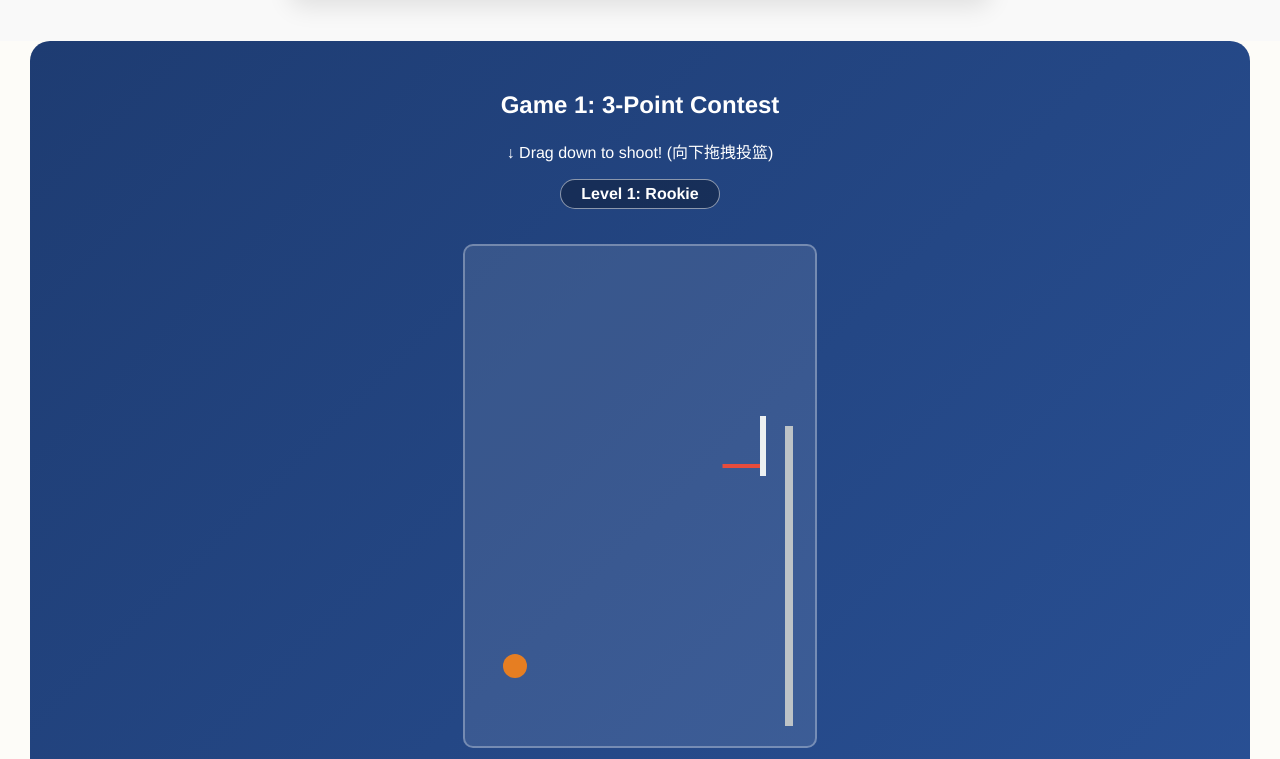
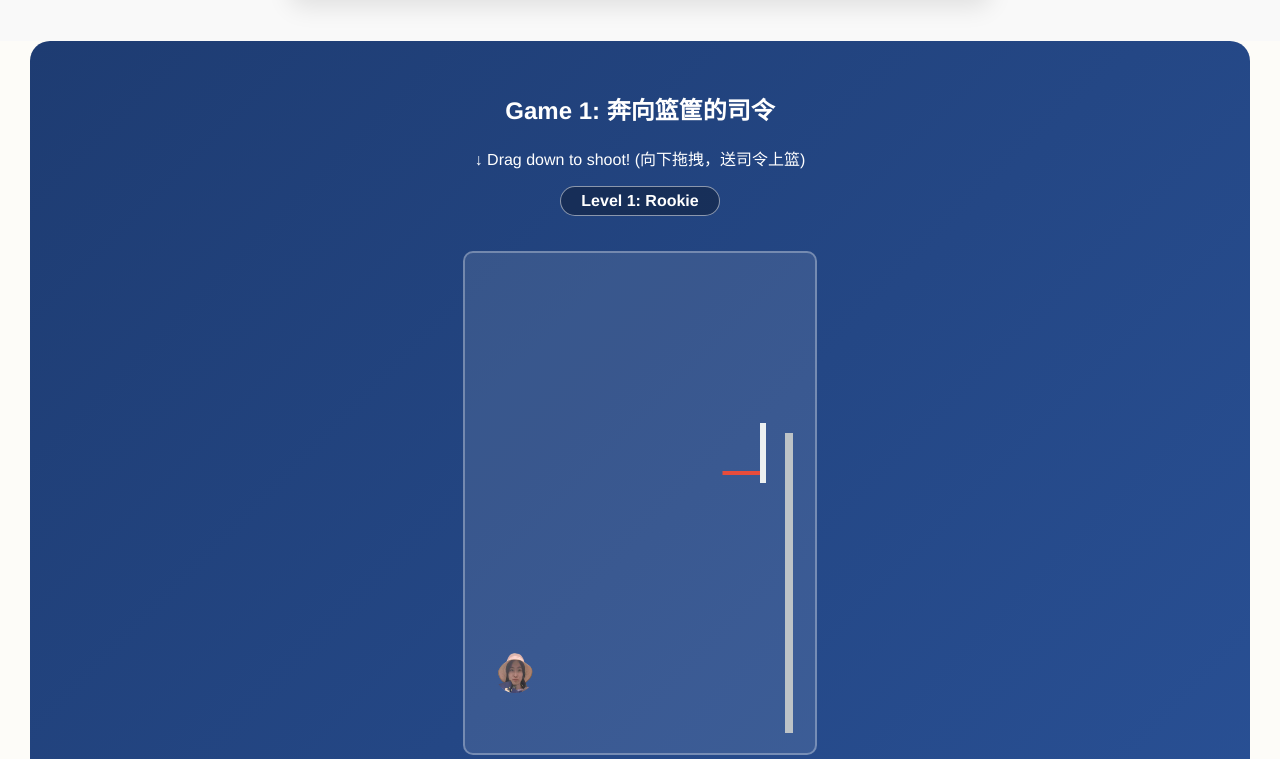
Before and after one commit to yuanjiuxi/yuanjiuxi.github.io, a plain HTML site: page index.html in a window 1280 px wide. Shown: the part 1486-2245 px from the top of the page. Drawn offline with Linux system fonts and the light colour scheme; animation ran at ten frames a second.

Commit message:
Add files via upload

```diff
--- a/index.html
+++ b/index.html
@@ -142,7 +142,7 @@
         .locked-photo {
             position: relative;
             height: 250px;
-            background: #fff; /* 改为白色背景，防止黑边难看 */
+            background: #fff;
             border-radius: 10px;
             overflow: hidden;
             display: flex;
@@ -153,8 +153,7 @@
         .locked-photo img {
             width: 100%;
             height: 100%;
-            /* 关键修改：改为 contain，确保照片完整显示 */
-            object-fit: contain;
+            object-fit: contain; /* 完整显示照片 */
             filter: blur(20px) grayscale(100%);
             opacity: 0.5;
             transition: all 1s;
@@ -201,7 +200,7 @@
         <div class="logo">Commander Yuan</div>
         <div class="nav-links">
             <a href="#about">About</a>
-            <a href="#basket-section">Basketball</a>
+            <a href="#basket-section">Commander Hoop</a>
             <a href="#cmd-section">Angry Commander</a>
         </div>
     </nav>
@@ -236,10 +235,10 @@
         </video>
     </div>
 
-    <!-- GAME 1: BASKETBALL -->
+    <!-- GAME 1: 奔向篮筐的司令 -->
     <section id="basket-section" class="game-wrapper">
-        <h2>Game 1: 3-Point Contest</h2>
-        <p>↓ Drag down to shoot! (向下拖拽投篮)</p>
+        <h2>Game 1: 奔向篮筐的司令</h2>
+        <p>↓ Drag down to shoot! (向下拖拽，送司令上篮)</p>
         <div class="level-badge" id="basket-level">Level 1: Rookie</div>
 
         <canvas id="basket-canvas" width="350" height="500"></canvas>
@@ -254,7 +253,7 @@
     <!-- GAME 2: ANGRY COMMANDER -->
     <section id="cmd-section" class="game-wrapper">
         <h2>Game 2: Angry Commander</h2>
-        <p>← Drag left to launch! (向后拖拽发射司令)</p>
+        <p>← Drag left to launch! (向后拖拽，发射司令)</p>
         <div class="level-badge" id="cmd-level">Level 1: First Strike</div>
 
         <canvas id="cmd-canvas" width="600" height="400"></canvas>
@@ -286,7 +285,7 @@
         function closeModal() { modal.classList.remove('active'); }
         modal.addEventListener('click', (e) => { if(e.target===modal) closeModal(); });
 
-        // --- 粒子头像逻辑 (保持不变) ---
+        // --- 粒子头像逻辑 ---
         const pCanvas = document.getElementById('particle-canvas');
         const pCtx = pCanvas.getContext('2d');
         pCanvas.width = 600; pCanvas.height = 600; pCtx.scale(2, 2);
@@ -335,7 +334,6 @@
             }
             animateParticles();
         }
-        // Fallback if no avatar
         avatarImg.onerror = () => {
              pCtx.fillStyle='#8B4513'; pCtx.font='100px Arial'; pCtx.fillText('J.Y', 80, 180);
         }
@@ -345,12 +343,14 @@
         }
 
         // ==========================================
-        // GAME 1: BASKETBALL (优化物理碰撞)
+        // GAME 1: 奔向篮筐的司令 (Commander Head Ball)
         // ==========================================
         const bCanvas = document.getElementById('basket-canvas');
         const bCtx = bCanvas.getContext('2d');
+        const cmdImg = new Image(); cmdImg.src = './commander.png'; // 共享司令图片
+
         let bLevel = 1;
-        let bBall = { x:50, y:420, r:12, vx:0, vy:0, dragging:false, flying:false };
+        let bBall = { x:50, y:420, r:20, vx:0, vy:0, dragging:false, flying:false, rot:0 }; // r加一点，rot旋转
         let bHoop = { x:280, y:220, w:45, dir:1.5 };
         let bDragStart = {x:0, y:0}; let bDragCurr = {x:0, y:0};
 
@@ -375,59 +375,49 @@
             if(bBall.dragging) {
                 bBall.dragging=false; bBall.flying=true;
                 bBall.vx = (bBall.x - bDragCurr.x)*0.25; bBall.vy = (bBall.y - bDragCurr.y)*0.25;
-                // Limit speed
                 bBall.vx = Math.min(Math.max(bBall.vx,-20),20); bBall.vy = Math.min(Math.max(bBall.vy,-20),20);
             }
         }
         function updateBasket() {
             bCtx.clearRect(0,0,350,500);
-            // Hoop Logic
             if(bLevel===2) { bHoop.x+=1.5*bHoop.dir; if(bHoop.x>300||bHoop.x<150) bHoop.dir*=-1; }
             if(bLevel===3) { bHoop.x+=3*bHoop.dir; if(bHoop.x>310||bHoop.x<120) bHoop.dir*=-1; }
 
-            // Draw Backboard & Rim
+            // Draw Hoop
             bCtx.fillStyle='#bdc3c7'; bCtx.fillRect(bHoop.x+40, bHoop.y-40, 8, 300); // Post
-
-            // Backboard collision area: roughly x+15, width 6
             bCtx.fillStyle='#ecf0f1'; bCtx.fillRect(bHoop.x+15, bHoop.y-50, 6, 60); // Board
             bCtx.strokeStyle='#e74c3c'; bCtx.lineWidth=4; bCtx.beginPath();
-            bCtx.moveTo(bHoop.x-bHoop.w/2, bHoop.y); bCtx.lineTo(bHoop.x+15, bHoop.y); bCtx.stroke(); // Rim line
+            bCtx.moveTo(bHoop.x-bHoop.w/2, bHoop.y); bCtx.lineTo(bHoop.x+15, bHoop.y); bCtx.stroke();
 
-            // Ball Physics
+            // Physics
             if(bBall.flying) {
                 bBall.vy+=0.5; bBall.x+=bBall.vx; bBall.y+=bBall.vy;
+                bBall.rot += bBall.vx * 0.1; // 旋转
 
-                // 1. Wall/Floor Bounce
+                // Wall/Floor
                 if(bBall.y+bBall.r>500) { bBall.y=500-bBall.r; bBall.vy*=-0.6; bBall.vx*=0.8; }
-                if(bBall.x>350||bBall.x<0) bBall.vx*=-0.8;
+                if(bBall.x>350||bBall.x<0) { bBall.vx*=-0.8; bBall.rot*=-1; }
 
-                // 2. Backboard Collision (打板)
-                // Board surface is roughly at bHoop.x + 15
+                // Backboard Bounce
                 if(bBall.x + bBall.r > bHoop.x + 15 && bBall.x - bBall.r < bHoop.x + 21 &&
                    bBall.y > bHoop.y - 50 && bBall.y < bHoop.y + 10) {
-                     bBall.vx *= -0.7; // Rebound
-                     bBall.x = bHoop.x + 15 - bBall.r - 2; // Separate
+                     bBall.vx *= -0.7; bBall.x = bHoop.x + 15 - bBall.r - 2; bBall.rot*=-1;
+                }
+                // Rim Collision
+                let rimX = bHoop.x - bHoop.w/2; let rimY = bHoop.y;
+                if(Math.hypot(bBall.x - rimX, bBall.y - rimY) < bBall.r + 3) {
+                    bBall.vx *= -0.8; bBall.vy *= -0.8;
                 }
 
-                // 3. Front Rim Collision (打前沿)
-                // Rim front point
-                let rimX = bHoop.x - bHoop.w/2;
-                let rimY = bHoop.y;
-                let dRim = Math.hypot(bBall.x - rimX, bBall.y - rimY);
-                if(dRim < bBall.r + 3) {
-                    bBall.vx *= -0.8;
-                    bBall.vy *= -0.8;
-                }
+                // Reset
+                if(Math.abs(bBall.vy)<0.5 && Math.abs(bBall.vx)<0.5 && bBall.y>480) { bBall.flying=false; bBall.x=50; bBall.y=420; bBall.rot=0; }
 
-                // Reset Check
-                if(Math.abs(bBall.vy)<0.5 && Math.abs(bBall.vx)<0.5 && bBall.y>480) { bBall.flying=false; bBall.x=50; bBall.y=420; }
-
-                // Score? (Ball must be moving down, through the hoop width)
+                // Score
                 if(bBall.vy>0 && bBall.x>bHoop.x-bHoop.w/2+5 && bBall.x<bHoop.x+10 && Math.abs(bBall.y-bHoop.y)<10) {
                     document.getElementById(`bp${bLevel}`).classList.add('unlocked');
                     if(bLevel<3) { bLevel++; document.getElementById('basket-level').innerText=`Level ${bLevel}`; }
-                    bBall.flying=false; bBall.x=50; bBall.y=420;
-                    showModal('SWISH!', 'Basket made! Next photo unlocked.'); setTimeout(closeModal, 1500);
+                    bBall.flying=false; bBall.x=50; bBall.y=420; bBall.rot=0;
+                    showModal('SWISH!', 'Commander scored! Next photo unlocked.'); setTimeout(closeModal, 1500);
                 }
             }
 
@@ -436,26 +426,36 @@
                 bCtx.beginPath(); bCtx.strokeStyle='rgba(255,255,255,0.6)'; bCtx.moveTo(bBall.x, bBall.y); bCtx.lineTo(bDragCurr.x, bDragCurr.y); bCtx.stroke();
             }
 
-            // Draw Ball
-            bCtx.beginPath(); bCtx.fillStyle='#e67e22'; bCtx.arc(bBall.x, bBall.y, bBall.r, 0, Math.PI*2); bCtx.fill();
+            // Draw Commander Head (Game 1)
+            bCtx.save();
+            bCtx.translate(bBall.x, bBall.y);
+            bCtx.rotate(bBall.rot);
+            bCtx.beginPath(); bCtx.arc(0,0,bBall.r,0,Math.PI*2); bCtx.clip();
+            if(cmdImg.complete && cmdImg.naturalWidth!==0) {
+                bCtx.drawImage(cmdImg, -bBall.r, -bBall.r, bBall.r*2, bBall.r*2);
+            } else {
+                bCtx.fillStyle='#e67e22'; bCtx.fill(); // 还没加载出来显示橙色球
+            }
+            bCtx.restore();
+
             requestAnimationFrame(updateBasket);
         }
         updateBasket();
 
 
         // ==========================================
-        // GAME 2: ANGRY COMMANDER (优化发射力度)
+        // GAME 2: ANGRY COMMANDER (Power Update)
         // ==========================================
         const cCanvas = document.getElementById('cmd-canvas');
         const cCtx = cCanvas.getContext('2d');
-        const cmdImg = new Image(); cmdImg.src = './commander.png';
+        // cmdImg is already loaded above
 
         let cLevel = 1;
         let cBall = { x:120, y:280, r:25, vx:0, vy:0, state:'idle', rot:0 };
         let cDrag = { x:120, y:280 };
         let cTargets = [];
-        let cExplosions = []; // 爆炸粒子
-        let cTrail = []; // 轨迹
+        let cExplosions = [];
+        let cTrail = [];
 
         function initCmdLevel() {
             cBall.state='idle'; cBall.x=120; cBall.y=280; cBall.vx=0; cBall.vy=0; cBall.rot=0; cTrail=[];
@@ -468,14 +468,13 @@
                 cTargets.push({x:480,y:250,w:40,h:40,hp:1, move:true, oy:250});
             } else {
                 cTargets.push({x:520,y:310,w:30,h:30,hp:1});
-                cTargets.push({x:350,y:250,w:20,h:100,type:'wall'}); // Wall
+                cTargets.push({x:350,y:250,w:20,h:100,type:'wall'});
             }
             document.getElementById('cmd-level').innerText = `Level ${cLevel}: ${cLevel===1?'First Strike':(cLevel===2?'Moving Targets':'The Fortress')}`;
         }
 
         function getCPos(e) {
             const r = cCanvas.getBoundingClientRect();
-            // 修正Canvas缩放
             const sx = cCanvas.width/r.width; const sy = cCanvas.height/r.height;
             const cx = e.touches?e.touches[0].clientX:e.clientX;
             const cy = e.touches?e.touches[0].clientY:e.clientY;
@@ -498,7 +497,6 @@
                 let p = getCPos(e);
                 let dx = p.x-120; let dy = p.y-280;
                 let d = Math.sqrt(dx*dx+dy*dy);
-                // 关键修改：增加最大拖拽距离 100 -> 130
                 if(d>130) { p.x=120+dx*(130/d); p.y=280+dy*(130/d); }
                 cDrag = p; cBall.x=p.x; cBall.y=p.y;
             }
@@ -506,18 +504,15 @@
         function cEnd() {
             if(cBall.state==='dragging') {
                 cBall.state='flying';
-                // 关键修改：增加弹力系数 0.22 -> 0.35，让手机更容易射远
                 cBall.vx = (120 - cBall.x)*0.35;
                 cBall.vy = (280 - cBall.y)*0.35;
             }
         }
 
-        // 爆炸粒子系统
         function createExplosion(x, y) {
             for(let i=0; i<20; i++) {
                 cExplosions.push({
-                    x:x, y:y,
-                    vx:(Math.random()-0.5)*10, vy:(Math.random()-0.5)*10,
+                    x:x, y:y, vx:(Math.random()-0.5)*10, vy:(Math.random()-0.5)*10,
                     life:1.0, color:`hsl(${Math.random()*60+10}, 100%, 50%)`
                 });
             }
@@ -525,48 +520,29 @@
 
         function updateCmd() {
             cCtx.clearRect(0,0,600,400);
-
-            // 地面
             cCtx.fillStyle='#ecf0f1'; cCtx.fillRect(0,350,600,50);
 
-            // 移动靶逻辑
             const time = Date.now()/500;
-            cTargets.forEach(t => {
-                if(t.move && t.hp>0) t.y = t.oy + Math.sin(time)*40;
-            });
+            cTargets.forEach(t => { if(t.move && t.hp>0) t.y = t.oy + Math.sin(time)*40; });
 
-            // 物理
             if(cBall.state==='flying') {
-                cBall.vy += 0.4;
-                cBall.x += cBall.vx; cBall.y += cBall.vy; cBall.rot+=0.2;
-
-                // 记录轨迹
+                cBall.vy += 0.4; cBall.x += cBall.vx; cBall.y += cBall.vy; cBall.rot+=0.2;
                 if(cTrail.length%3===0) cTrail.push({x:cBall.x, y:cBall.y});
 
-                // 边界
                 if(cBall.y+cBall.r>350) {
                     cBall.y=350-cBall.r; cBall.vy*=-0.5; cBall.vx*=0.6;
                     if(Math.abs(cBall.vx)<0.5 && Math.abs(cBall.vy)<0.5) setTimeout(initCmdLevel, 1000);
                 }
                 if(cBall.x>600) setTimeout(initCmdLevel, 500);
 
-                // 碰撞检测
                 let activeTargets = 0;
                 cTargets.forEach(t => {
                     if(t.hp<=0) return;
                     if(t.type!=='wall') activeTargets++;
-
-                    // AABB Check
                     if(cBall.x+cBall.r > t.x && cBall.x-cBall.r < t.x+t.w &&
                        cBall.y+cBall.r > t.y && cBall.y-cBall.r < t.y+t.h) {
-
-                        if(t.type==='wall') {
-                            cBall.vx *= -0.6; // 撞墙
-                        } else {
-                            t.hp = 0; // 击毁
-                            cBall.vy *= 0.6;
-                            createExplosion(t.x+t.w/2, t.y+t.h/2);
-                        }
+                        if(t.type==='wall') { cBall.vx *= -0.6; }
+                        else { t.hp = 0; cBall.vy *= 0.6; createExplosion(t.x+t.w/2, t.y+t.h/2); }
                     }
                 });
 
@@ -582,57 +558,41 @@
                 }
             }
 
-            // 绘制轨迹
-            cCtx.beginPath();
-            cTrail.forEach(p => cCtx.lineTo(p.x, p.y));
+            cCtx.beginPath(); cTrail.forEach(p => cCtx.lineTo(p.x, p.y));
             cCtx.strokeStyle = 'rgba(142, 68, 173, 0.3)'; cCtx.lineWidth=4; cCtx.stroke();
 
-            // 绘制目标
             cTargets.forEach(t => {
                 if(t.hp<=0) return;
                 cCtx.fillStyle = t.type==='wall' ? '#7f8c8d' : '#c0392b';
                 cCtx.fillRect(t.x, t.y, t.w, t.h);
-                // 纹理
                 cCtx.strokeStyle='#fff'; cCtx.lineWidth=2; cCtx.strokeRect(t.x, t.y, t.w, t.h);
             });
 
-            // 绘制弹弓后
             cCtx.beginPath(); cCtx.lineWidth=5; cCtx.strokeStyle='#5d4037';
             cCtx.moveTo(105, 280);
             if(cBall.state==='dragging') cCtx.lineTo(cBall.x, cBall.y); else cCtx.lineTo(120, 280);
             cCtx.stroke();
 
-            // 绘制司令 (图片优先，失败则画黄球)
             cCtx.save();
             cCtx.translate(cBall.x, cBall.y); cCtx.rotate(cBall.rot);
             cCtx.beginPath(); cCtx.arc(0,0,cBall.r,0,Math.PI*2); cCtx.clip();
-
             if(cmdImg.complete && cmdImg.naturalWidth !== 0) {
                 cCtx.drawImage(cmdImg, -cBall.r, -cBall.r, cBall.r*2, cBall.r*2);
             } else {
-                cCtx.fillStyle='#f1c40f'; cCtx.fill(); cCtx.fillStyle='#000'; cCtx.font='12px Arial'; cCtx.fillText('Cmdr', -14, 4);
+                cCtx.fillStyle='#f1c40f'; cCtx.fill();
             }
             cCtx.restore();
 
-            // 绘制弹弓前
             cCtx.beginPath(); cCtx.lineWidth=5; cCtx.strokeStyle='#3e2723';
             cCtx.moveTo(135, 280);
             if(cBall.state==='dragging') cCtx.lineTo(cBall.x, cBall.y); else cCtx.lineTo(120, 280);
             cCtx.stroke();
-
-            // 绘制弹弓座
             cCtx.fillStyle='#5d4037'; cCtx.fillRect(115, 280, 10, 70);
 
-            // 绘制爆炸
             for(let i=cExplosions.length-1; i>=0; i--) {
-                let p = cExplosions[i];
-                p.life -= 0.05; p.x += p.vx; p.y += p.vy;
+                let p = cExplosions[i]; p.life -= 0.05; p.x += p.vx; p.y += p.vy;
                 if(p.life<=0) cExplosions.splice(i,1);
-                else {
-                    cCtx.globalAlpha = p.life; cCtx.fillStyle = p.color;
-                    cCtx.beginPath(); cCtx.arc(p.x, p.y, 4, 0, Math.PI*2); cCtx.fill();
-                    cCtx.globalAlpha = 1.0;
-                }
+                else { cCtx.globalAlpha = p.life; cCtx.fillStyle = p.color; cCtx.beginPath(); cCtx.arc(p.x, p.y, 4, 0, Math.PI*2); cCtx.fill(); cCtx.globalAlpha = 1.0; }
             }
 
             requestAnimationFrame(updateCmd);
```
